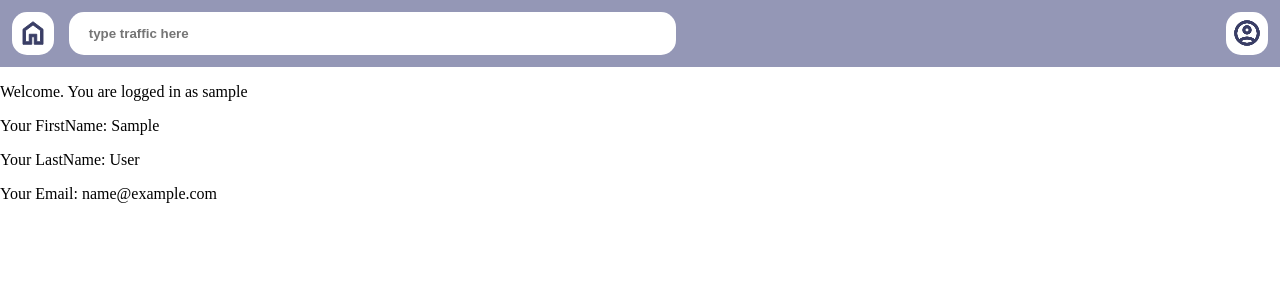
After one commit to CN332nawaphoom/cn332-nawaphoom, a Django app: page /profile/ in a window 1280 px wide. The commit adds this page. Shown: the top 300 px of the page. Run offline with Django 4.2, Linux system fonts and the light colour scheme; the visitor is signed in with stand-in values (Sample User, id 1).

Commit message:
fix url and add profile logout

```diff
--- a/django_project/django_project/urls.py
+++ b/django_project/django_project/urls.py
@@ -23,11 +23,11 @@ from django.contrib.auth.views import LogoutView
 
 urlpatterns = [
     path('admin/', admin.site.urls),
-    path('', views.index, name='index'),
     path('login/', views.login, name='login'),
-    path('dashboard/', views.dashboard, name='dashboard'),
     path('', views.dashboard, name='dashboard'),
-
     path('accounts/', include('allauth.urls')), #all OAuth operations will be performed under this route
-    path('logout', views.logout_views, name='logout') # default Django logout view at /logout
+    path('logout', views.logout_views, name='logout'), # default Django logout view at /logout
+    path('profile/', views.profile, name='profile'), # default Django logout view at /logout
+    #path('', views.index, name='index'),
+    #path('dashboard/', views.dashboard, name='dashboard'),
 ]
--- a/django_project/django_project/views.py
+++ b/django_project/django_project/views.py
@@ -5,9 +5,9 @@ from django.contrib.auth.decorators import login_required
 
 
 
-@login_required(redirect_field_name='login')
-def index(request):
-    return render(request, "main/index.html")
+#@login_required(login_url='login')
+#def index(request):
+#    return render(request, "main/index.html")
 
 
 def login(request):
@@ -22,3 +22,9 @@ def dashboard(request):
     context = {'test_word': "hello_world"}
 
     return render(request, "main/dashboard.html", context)
+
+
+@login_required
+def profile(request):
+
+    return render(request, "main/profile.html")
--- a/django_project/static/css/navbar.css
+++ b/django_project/static/css/navbar.css
@@ -101,6 +101,7 @@ nav a img{
     display: block;
     padding: 0.3em;
     font-size: smaller;
+    text-decoration: none;
 }
 
 .drop-down-content .drop-down-item:hover{
--- a/django_project/templates/main/index.html
+++ b/django_project/templates/main/index.html
@@ -8,7 +8,7 @@
     <link rel="stylesheet" href="{% static 'css/index.css' %}">
 </head>
 <body>
-    {% include 'navbar.html' %}
+    {% include 'main/navbar.html' %}
     <p>Welcome. You are logged in as {{user.username}} </p>
     this is index
 </body>
--- a/django_project/templates/main/navbar-with-search.html
+++ b/django_project/templates/main/navbar-with-search.html
@@ -19,8 +19,8 @@
         <div class="profile-container">
             <img src="{% static 'img/account_circle.svg' %}" id="account_circle">
             <div class='drop-down-content'>
-                <a class="drop-down-item">My Profile</a>
-                <a class="drop-down-item">Logout</a>
+                <a href="{% url 'profile' %}" class="drop-down-item">My Profile</a>
+                <a href="{% url 'logout' %}" class="drop-down-item">Logout</a>
             </div>
         </div>
     </nav>
--- /dev/null
+++ b/django_project/templates/main/profile.html
@@ -0,0 +1,17 @@
+{% load static %}
+<!DOCTYPE html>
+<html lang="en">
+<head>
+    <meta charset="UTF-8">
+    <meta name="viewport" content="width=device-width, initial-scale=1.0">
+    <title>Dashboard</title>
+    <link rel="stylesheet" href="{% static 'css/dashboard.css' %}">
+</head>
+<body>
+    {% include 'main/navbar-with-search.html' %}
+    <p>Welcome. You are logged in as {{user.username}} </p>
+    <p>Your FirstName: {{user.first_name }} </p>
+    <p>Your LastName: {{user.last_name}} </p>
+    <p>Your Email: {{user.email}} </p>
+</body>
+</html>
```
Also changed, not shown: django_project/django_project/settings.py (+7 -3 lines), django_project/templates/login.html (deleted, +0 -18 lines).
